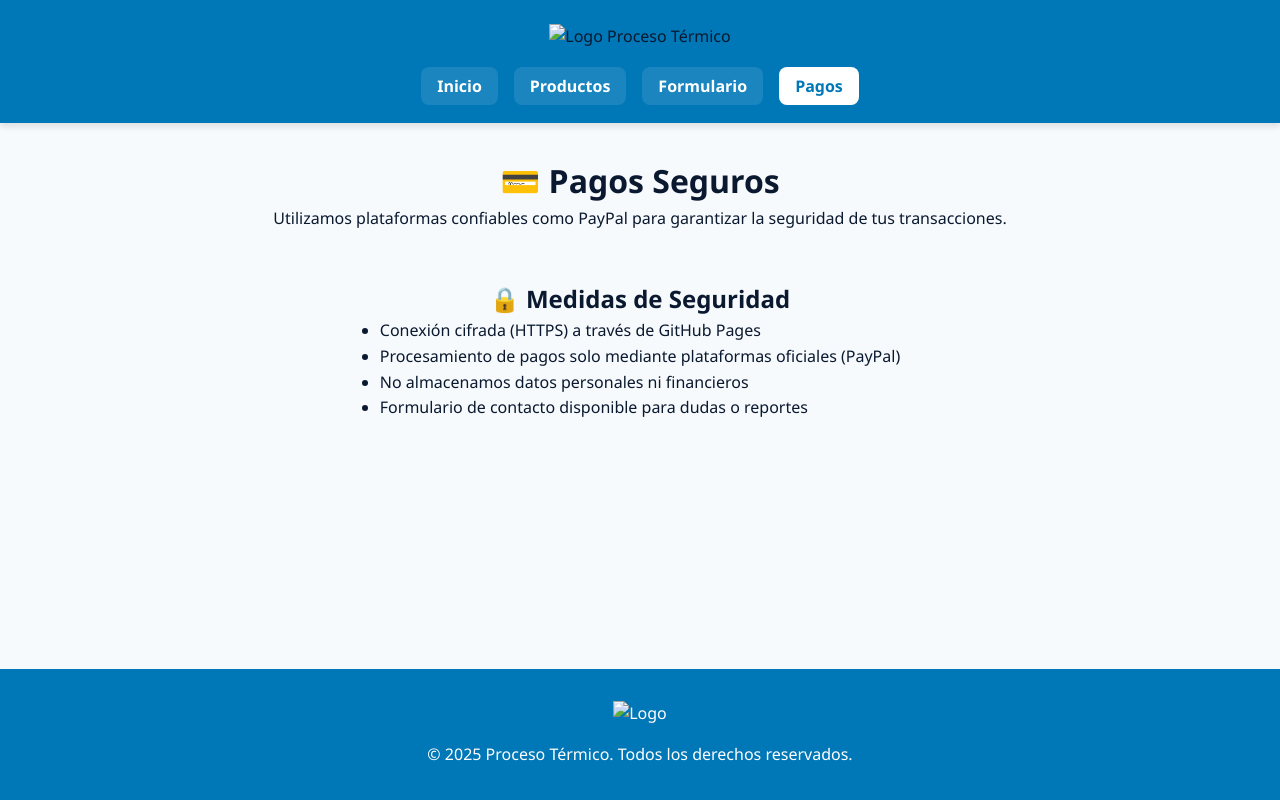
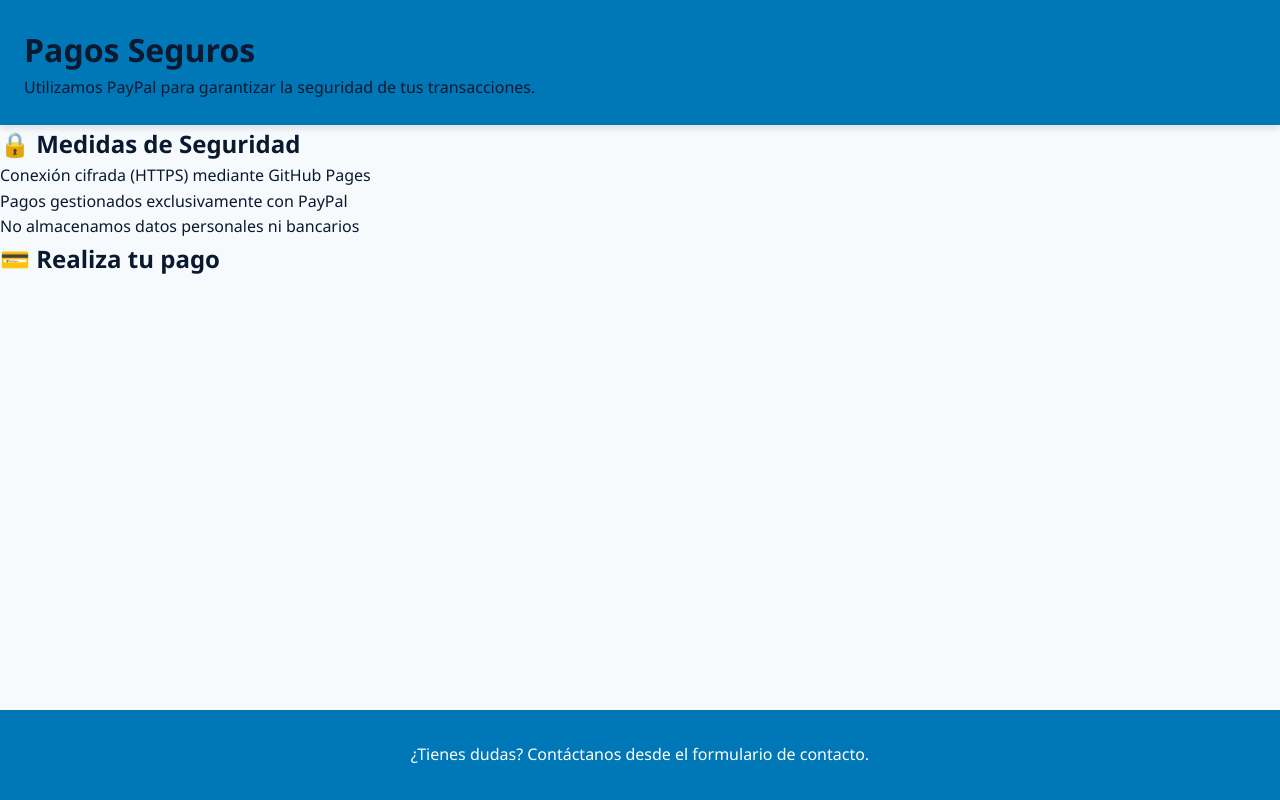
Before and after one commit to Osquitar1234-9/proceso-termico-web, a plain HTML site: page pagos.html in a window 1280 px wide. Drawn offline with Linux system fonts and the light colour scheme; a script that the page names is missing.

Commit message:
pagos final

```diff
--- a/pagos.html
+++ b/pagos.html
@@ -3,66 +3,55 @@
 <head>
   <meta charset="UTF-8" />
   <meta name="viewport" content="width=device-width, initial-scale=1.0" />
-  <title>Pagos Seguros - Proceso Térmico</title>
+  <title>Pagos | Proceso Térmico</title>
   <link rel="stylesheet" href="public/css/style.css" />
-  <script src="https://www.paypal.com/sdk/js?client-id=ASNXMMjwxySGecXg8jGMmPrw8TqB2EbcF9yd_UNv9dHSB6M18eEBxwytelKi2wmGH-gw3ZP3tK12AJmf&currency=USD"></script>
 </head>
 <body>
   <header>
-    <div class="header-container">
-      <img src="public/svg/logo.svg" alt="Logo Proceso Térmico" class="logo" />
-      <nav>
-        <ul>
-          <li><a href="index.html">Inicio</a></li>
-          <li><a href="productos.html">Productos</a></li>
-          <li><a href="formularios.html">Formulario</a></li>
-          <li><a class="active" href="pagos.html">Pagos</a></li>
-        </ul>
-      </nav>
-    </div>
+    <h1>Pagos Seguros</h1>
+    <p>Utilizamos PayPal para garantizar la seguridad de tus transacciones.</p>
   </header>
 
-  <main style="padding: 2rem; text-align: center;">
-    <h1>💳 Pagos Seguros</h1>
-    <p>Utilizamos plataformas confiables como PayPal para garantizar la seguridad de tus transacciones.</p>
+  <section>
+    <h2>🔒 Medidas de Seguridad</h2>
+    <ul>
+      <li>Conexión cifrada (HTTPS) mediante GitHub Pages</li>
+      <li>Pagos gestionados exclusivamente con PayPal</li>
+      <li>No almacenamos datos personales ni bancarios</li>
+    </ul>
+  </section>
 
-    <div id="paypal-button-container" style="margin: 2rem auto; max-width: 400px;"></div>
+  <section>
+    <h2>💳 Realiza tu pago</h2>
+    <!-- Botón de PayPal -->
+    <div id="paypal-button-container"></div>
+  </section>
+
+  <footer>
+    <p>¿Tienes dudas? Contáctanos desde el formulario de contacto.</p>
+  </footer>
+
+  <!-- SDK de PayPal (modo producción) -->
+  <script src="https://www.paypal.com/sdk/js?client-id=ASNXMMjwxySGecXg8jGMmPrw8TqB2EbcF9yd_UNv9dHSB6M18eEBxwytelKi2wmGH-gw3ZP3tK12AJmf&currency=USD"></script>
 
   <script>
     paypal.Buttons({
       createOrder: function(data, actions) {
         return actions.order.create({
           purchase_units: [{
+            description: "Servicio de procesamiento térmico",
             amount: {
-                value: '10.00' // Puedes cambiar el valor
+              value: '10.00' // 💵 Puedes cambiar este valor
             }
           }]
         });
       },
       onApprove: function(data, actions) {
         return actions.order.capture().then(function(details) {
-            alert('Pago completado por ' + details.payer.name.given_name + ' ✅');
+          alert('Gracias, ' + details.payer.name.given_name + '. Tu pago fue procesado con éxito.');
         });
       }
     }).render('#paypal-button-container');
   </script>
-
-    <section style="margin-top: 3rem;">
-      <h2>🔒 Medidas de Seguridad</h2>
-      <ul style="text-align: left; display: inline-block;">
-        <li>Conexión cifrada (HTTPS) a través de GitHub Pages</li>
-        <li>Procesamiento de pagos solo mediante plataformas oficiales (PayPal)</li>
-        <li>No almacenamos datos personales ni financieros</li>
-        <li>Formulario de contacto disponible para dudas o reportes</li>
-      </ul>
-    </section>
-  </main>
-
-  <footer>
-    <div class="footer-content">
-      <img src="public/svg/logo.svg" class="footer-logo" alt="Logo" />
-      <p>© 2025 Proceso Térmico. Todos los derechos reservados.</p>
-    </div>
-  </footer>
 </body>
 </html>
```
Lines whose indentation alone changed are shown as unchanged.
